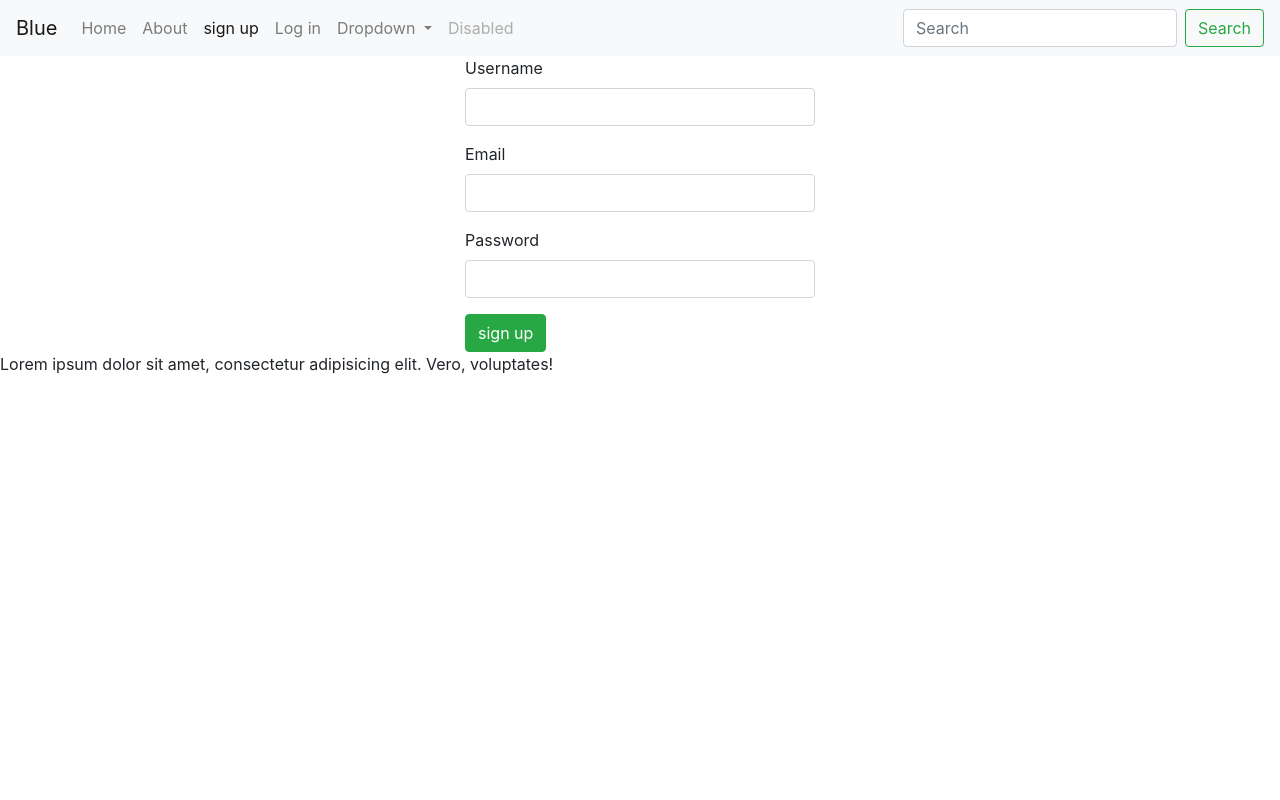
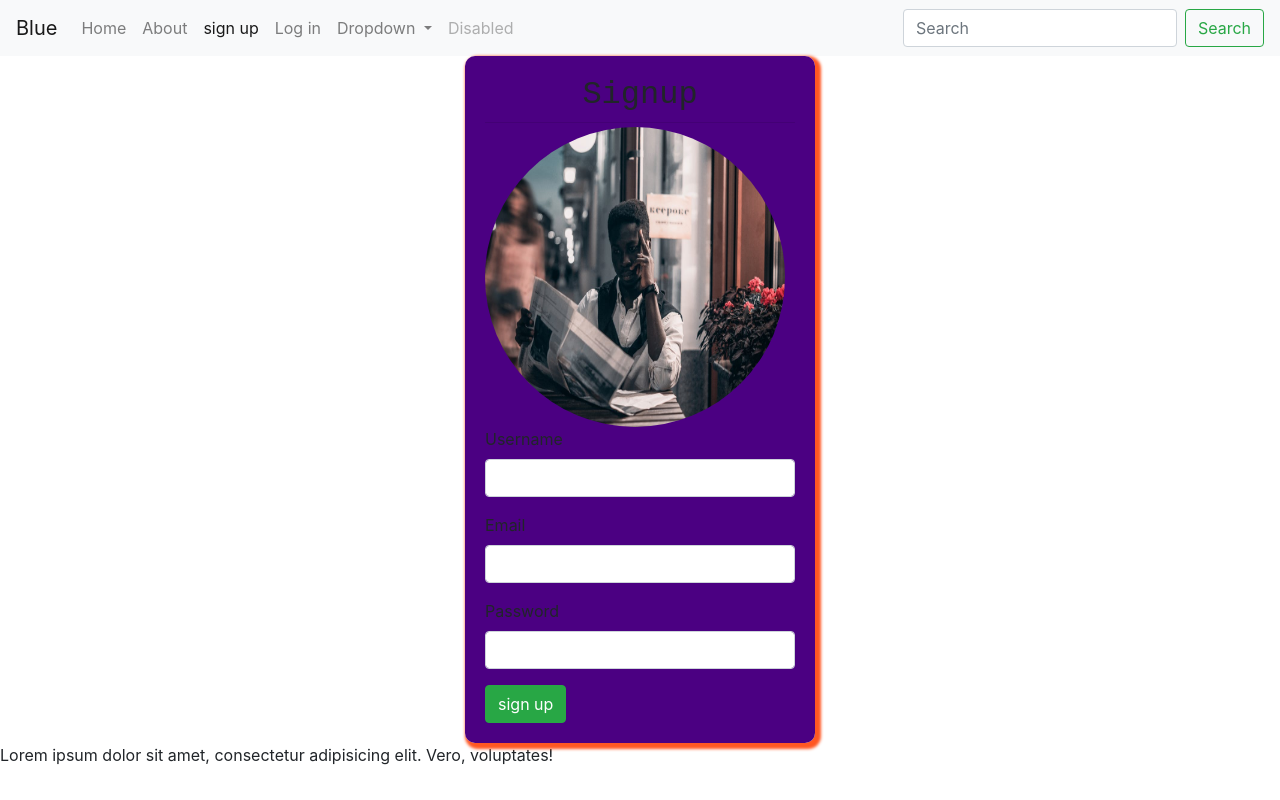
Before and after one commit to levy-1/First-project, a plain HTML site: page signup.html in a window 1280 px wide. Drawn offline with nearby package versions, Linux system fonts and the light colour scheme.

Commit message:
style my sign up form

```diff
--- a/css/main.css
+++ b/css/main.css
@@ -23,8 +23,6 @@
     opacity: 0.3;
 }
 
-
-
 /*section b styles*/
 #section-b{
     background-color: #FF5722;
@@ -38,3 +36,24 @@
     height: 80vh;
     padding-top: 100px;
 }
+/*styling the login and sign up forms*/
+.auth-signup{
+    background-color: indigo;
+    padding: 20px;
+    border-radius:10px;
+    box-shadow: 3px 3px 3px 3px #FF5722;
+}
+.auth-signup img{
+    width: 300px;
+    height: 300px;
+    border-radius: 50%;
+}
+.auth-signup .content-title{
+    text-align: center;
+    font-family: monospace;
+
+}
+.auth-signup hr{
+    padding: 2px;
+    margin: 0;
+}
--- a/signup.html
+++ b/signup.html
@@ -60,6 +60,12 @@
         <div class="col col-sm-4 col-md-4 col-lg-4 col-xl-4"></div>
         <div class="col col-sm-4 col-md-4 col-lg-4 col-xl-4">
             <form action="" method="post">
+               <fieldset class="auth-signup">
+                   <h2 class="content-title">Signup</h2>
+                   <hr>
+                   <div class="auth-img">
+                       <img src="images/IMG.6.png.jpg" alt="">
+                   </div>
                    <div class="form-group">
                        <label for="">Username</label>
                        <input type="text" name="username" class="form-control">
@@ -73,6 +79,7 @@
                        <input type="password" name="password" class="form-control">
                    </div>
                    <button class="btn btn-success">sign up</button>
+               </fieldset>
             </form>
         </div>
         <div class="col col-sm-4 col-md-4 col-lg-4 col-xl-4"></div>
```
Lines whose indentation alone changed are shown as unchanged.
